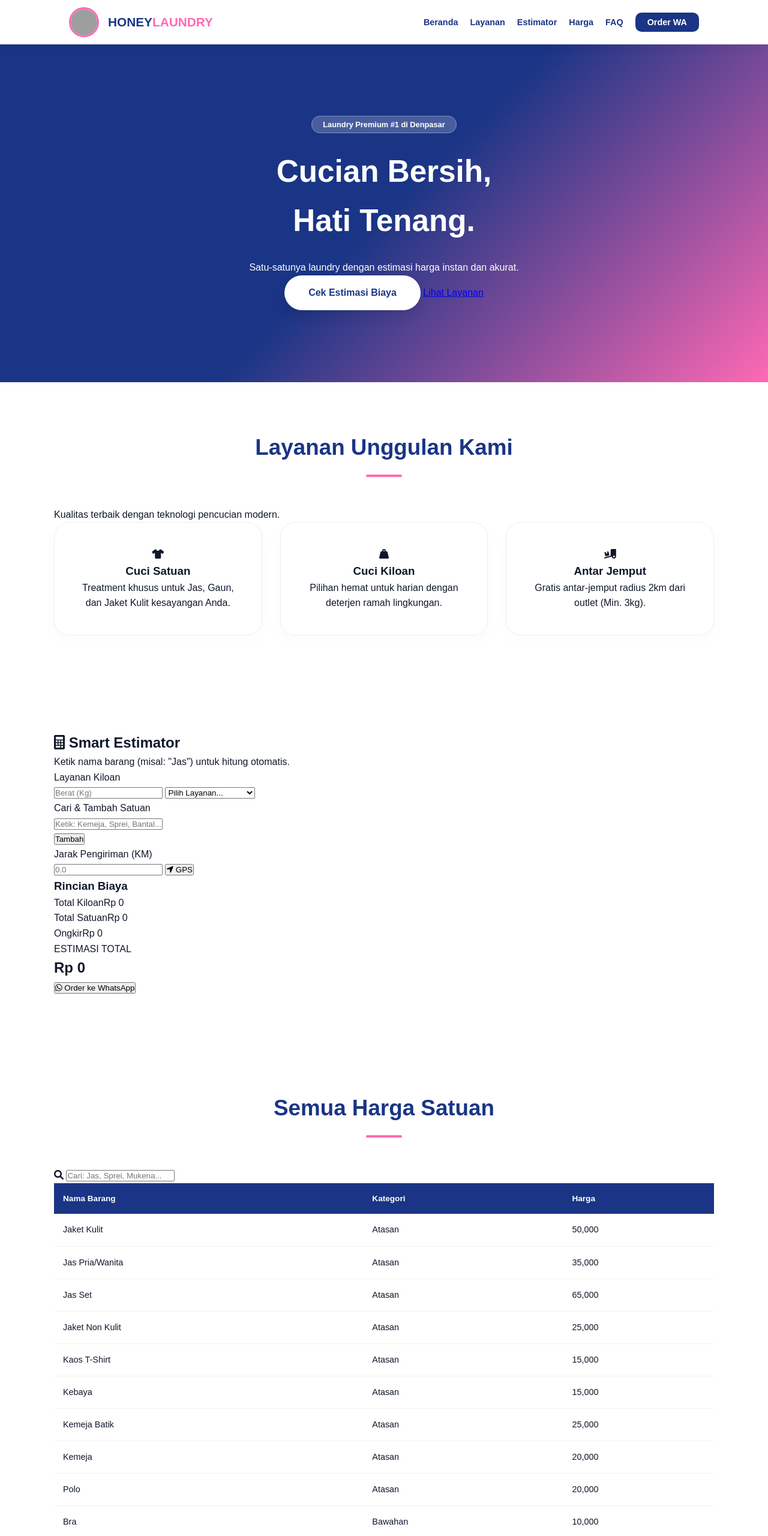
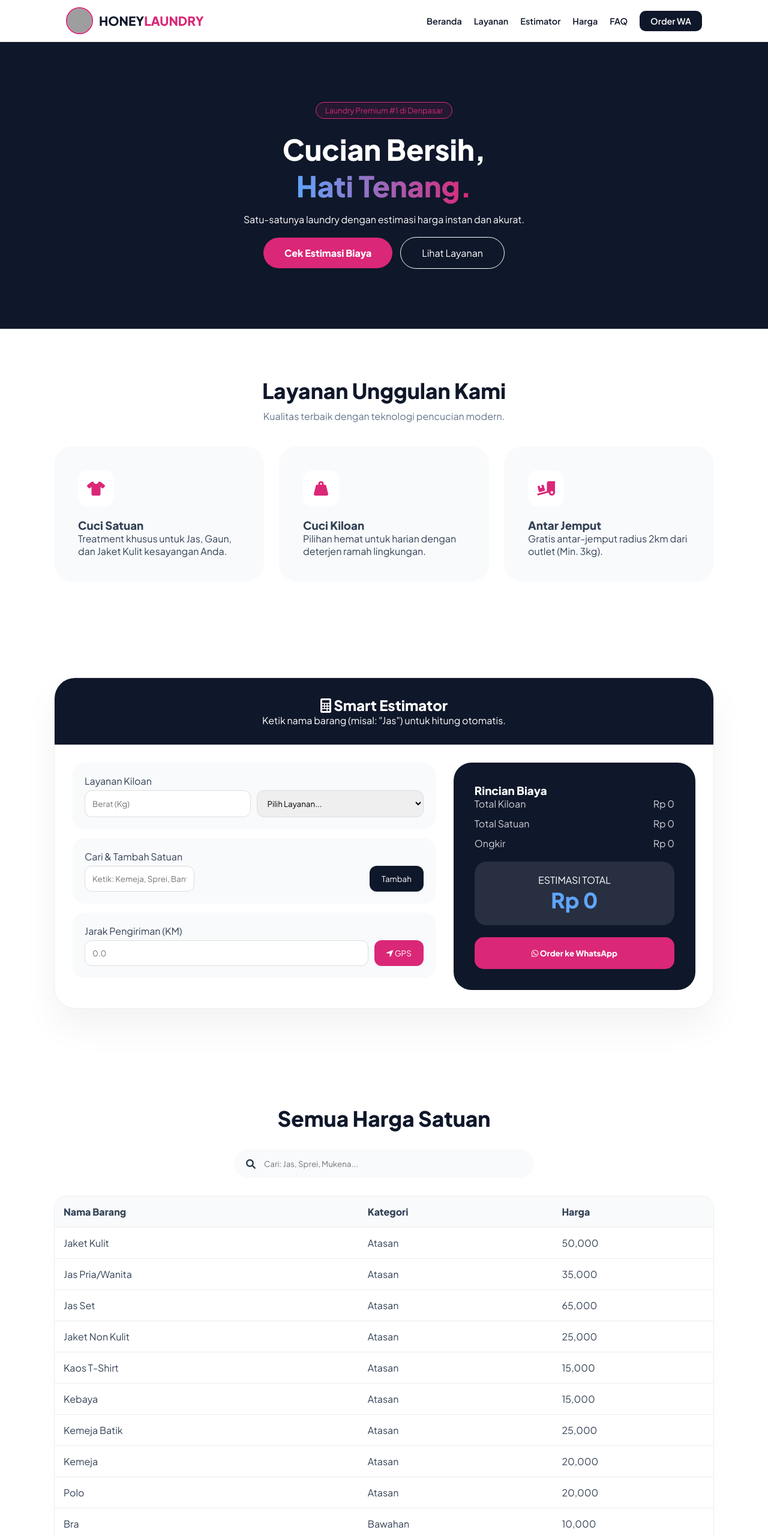
Before and after one commit to honeylaundry/honeylaundry.github.io, a plain HTML site: page index.html in a window 1280 px wide. Shown: the top 2560 px of the page at 60% size. Drawn offline with Linux system fonts and the light colour scheme; grey boxes are pictures that could not be loaded.

Commit message:
Update style.css

```diff
--- a/style.css
+++ b/style.css
@@ -1,44 +1,53 @@
-/* -- TEMA WARNA MODERN -- */
 :root {
-  --navy: #1a3585;
-  --navy-dark: #122663;
-  --pink: #ff69b4;
+  --navy: #0f172a;
+  --pink: #db2777;
   --white: #ffffff;
-  --black: #0f172a;
-  --gray-light: #f8fafc;
-  --glass: rgba(255, 255, 255, 0.95);
+  --gray: #f8fafc;
+  --text: #334155;
 }
 
 * {
   margin: 0;
   padding: 0;
   box-sizing: border-box;
+  font-family: "Plus Jakarta Sans", sans-serif;
 }
 html {
   scroll-behavior: smooth;
 }
 body {
-  font-family: "Poppins", sans-serif;
-  line-height: 1.6;
-  color: var(--black);
-  background: var(--white);
-  overflow-x: hidden;
+  color: var(--text);
+  background: white;
 }
 .container {
   max-width: 1100px;
-  margin: auto;
-  padding: 0 25px;
+  margin: 0 auto;
+  padding: 0 20px;
+}
+.text-center {
+  text-align: center;
 }
 
-/* Header */
+/* REVEAL ANIMATION NATIVE */
+.reveal {
+  opacity: 0;
+  transform: translateY(30px);
+  transition: all 0.8s ease;
+}
+.reveal.active {
+  opacity: 1;
+  transform: translateY(0);
+}
+
+/* NAVBAR */
 header {
-  background: var(--glass);
+  background: rgba(255, 255, 255, 0.9);
   backdrop-filter: blur(10px);
-  padding: 12px 0;
-  box-shadow: 0 4px 20px rgba(0, 0, 0, 0.05);
   position: sticky;
   top: 0;
   z-index: 1000;
+  border-bottom: 1px solid #eee;
+  padding: 12px 0;
 }
 nav {
   display: flex;
@@ -48,28 +57,25 @@ nav {
 .logo-container {
   display: flex;
   align-items: center;
-  gap: 15px;
+  gap: 10px;
 }
 .site-logo {
-  width: 50px;
-  height: 50px;
+  width: 45px;
+  height: 45px;
   border-radius: 50%;
-  object-fit: cover;
-  border: 3px solid var(--pink);
+  border: 2px solid var(--pink);
 }
 .logo-text {
+  font-weight: 800;
   font-size: 1.3rem;
-  font-weight: 800;
   color: var(--navy);
-  text-transform: uppercase;
 }
 .logo-text span {
   color: var(--pink);
 }
-
 .nav-links {
+  display: flex;
   list-style: none;
-  display: flex;
   gap: 20px;
   align-items: center;
 }
@@ -82,239 +88,276 @@ nav {
 .btn-nav {
   background: var(--navy);
   color: white !important;
-  padding: 8px 20px;
+  padding: 8px 18px;
   border-radius: 10px;
 }
 
-/* Hero */
+/* HERO */
 .hero {
-  background: linear-gradient(135deg, var(--navy) 50%, var(--pink));
-  padding: 120px 0;
+  background: var(--navy);
+  padding: 100px 0;
   color: white;
   text-align: center;
 }
+.hero h1 {
+  font-size: 3rem;
+  font-weight: 800;
+  margin-bottom: 15px;
+}
+.text-gradient {
+  background: linear-gradient(to right, #60a5fa, #db2777);
+  -webkit-background-clip: text;
+  -webkit-text-fill-color: transparent;
+}
 .badge {
-  background: rgba(255, 255, 255, 0.2);
-  padding: 6px 18px;
+  background: rgba(219, 39, 119, 0.1);
+  color: var(--pink);
+  padding: 5px 15px;
   border-radius: 50px;
   font-size: 0.8rem;
-  font-weight: bold;
-  border: 1px solid rgba(255, 255, 255, 0.3);
-}
-.hero h1 {
-  font-size: 3.2rem;
-  margin: 25px 0;
-  font-weight: 800;
+  border: 1px solid var(--pink);
+  margin-bottom: 20px;
+  display: inline-block;
 }
 .btn-main {
-  display: inline-block;
-  background: white;
-  color: var(--navy);
-  padding: 16px 40px;
+  background: var(--pink);
+  color: white;
+  padding: 15px 35px;
   border-radius: 50px;
   text-decoration: none;
-  font-weight: 700;
-  box-shadow: 0 10px 20px rgba(0, 0, 0, 0.1);
-  transition: 0.3s;
+  font-weight: 800;
+  display: inline-block;
+  margin-top: 20px;
 }
-.btn-main:hover {
-  transform: translateY(-5px);
-  background: var(--pink);
+.btn-secondary {
   color: white;
+  border: 1px solid white;
+  padding: 15px 35px;
+  border-radius: 50px;
+  text-decoration: none;
+  margin-left: 10px;
+  display: inline-block;
 }
 
-/* Section Title */
+/* LAYANAN */
 .section {
   padding: 80px 0;
 }
 .section-title {
-  text-align: center;
-  margin-bottom: 50px;
+  font-size: 2.2rem;
+  font-weight: 800;
   color: var(--navy);
-  font-size: 2.3rem;
-  font-weight: 800;
-  position: relative;
+  margin-bottom: 10px;
 }
-.section-title::after {
-  content: "";
-  display: block;
-  width: 60px;
-  height: 4px;
-  background: var(--pink);
-  margin: 15px auto;
-  border-radius: 10px;
+.section-desc {
+  color: #64748b;
+  margin-bottom: 40px;
 }
-
-/* Service Cards */
 .services-grid {
   display: grid;
   grid-template-columns: repeat(auto-fit, minmax(280px, 1fr));
-  gap: 30px;
+  gap: 25px;
 }
 .service-card {
-  background: white;
+  background: var(--gray);
   padding: 40px;
-  border-radius: 25px;
-  text-align: center;
-  border: 1px solid #eee;
-  box-shadow: 0 10px 30px rgba(0, 0, 0, 0.02);
+  border-radius: 30px;
   transition: 0.3s;
 }
 .service-card:hover {
   transform: translateY(-10px);
-  border-color: var(--pink);
+  background: white;
+  box-shadow: 0 20px 40px rgba(0, 0, 0, 0.05);
 }
-.icon-pink {
-  font-size: 3rem;
+.icon-box {
+  width: 60px;
+  height: 60px;
+  background: white;
   color: var(--pink);
+  border-radius: 15px;
+  display: flex;
+  align-items: center;
+  justify-content: center;
+  font-size: 1.5rem;
   margin-bottom: 20px;
 }
 
-/* Tables Layout */
-.price-container {
+/* ESTIMATOR */
+.calc-card {
+  background: white;
+  border-radius: 35px;
+  overflow: hidden;
+  border: 1px solid #eee;
+  box-shadow: 0 30px 60px rgba(0, 0, 0, 0.05);
+}
+.calc-header {
+  background: var(--navy);
+  color: white;
+  padding: 30px;
+  text-align: center;
+}
+.calc-grid {
   display: grid;
-  grid-template-columns: 1fr 1fr;
+  grid-template-columns: 1.5fr 1fr;
   gap: 30px;
+  padding: 30px;
 }
-.full-width {
-  grid-column: 1 / -1;
+.input-card {
+  background: var(--gray);
+  padding: 20px;
+  border-radius: 20px;
+  margin-bottom: 15px;
 }
-.mt-50 {
-  margin-top: 50px;
+.flex-input {
+  display: flex;
+  gap: 10px;
+  margin-top: 5px;
 }
-.price-box {
+input,
+select {
+  flex: 1;
+  padding: 12px;
+  border-radius: 12px;
+  border: 1px solid #ddd;
+  outline: none;
+}
+.custom-dropdown {
+  position: absolute;
+  top: 100%;
+  left: 0;
+  right: 0;
   background: white;
-  border-radius: 20px;
+  border: 1px solid #eee;
+  border-radius: 12px;
+  max-height: 200px;
+  overflow-y: auto;
+  z-index: 100;
+  display: none;
+  box-shadow: 0 10px 20px rgba(0, 0, 0, 0.1);
 }
-.price-subtitle {
-  color: var(--navy);
-  margin-bottom: 20px;
-  font-size: 1.2rem;
-  border-left: 5px solid var(--pink);
-  padding-left: 15px;
+.dropdown-item {
+  padding: 12px;
+  cursor: pointer;
+  border-bottom: 1px solid #f8fafc;
+  font-size: 0.9rem;
+}
+.btn-add,
+.btn-gps {
+  background: var(--navy);
+  color: white;
+  padding: 0 20px;
+  border: none;
+  border-radius: 12px;
+  cursor: pointer;
+}
+.btn-gps {
+  background: var(--pink);
 }
 
-.price-table {
-  overflow-x: auto;
-  background: white;
+.result-box {
+  background: var(--navy);
+  color: white;
+  padding: 35px;
+  border-radius: 30px;
+  position: sticky;
+  top: 100px;
+}
+.res-item {
+  display: flex;
+  justify-content: space-between;
+  margin-bottom: 12px;
+  opacity: 0.8;
+}
+.res-total {
+  background: rgba(255, 255, 255, 0.1);
+  padding: 20px;
+  border-radius: 20px;
+  text-align: center;
+  margin-top: 20px;
+}
+.res-total h2 {
+  color: #60a5fa;
+  font-size: 2.2rem;
+}
+.btn-order {
+  width: 100%;
+  background: var(--pink);
+  padding: 18px;
   border-radius: 15px;
-  box-shadow: 0 5px 20px rgba(0, 0, 0, 0.05);
+  color: white;
+  font-weight: 800;
+  border: none;
+  cursor: pointer;
+  margin-top: 20px;
+}
+
+/* PRICELIST & FAQ */
+.search-main {
+  position: relative;
+  max-width: 500px;
+  margin: 30px auto;
+}
+.search-main i {
+  position: absolute;
+  left: 20px;
+  top: 50%;
+  transform: translateY(-50%);
+}
+.search-main input {
+  width: 100%;
+  padding: 15px 50px;
+  border-radius: 50px;
+  background: var(--gray);
+  border: none;
+}
+.table-container {
+  border-radius: 20px;
+  border: 1px solid #eee;
+  overflow: hidden;
 }
 table {
   width: 100%;
   border-collapse: collapse;
 }
-table th {
+th,
+td {
+  padding: 15px;
+  text-align: left;
+  border-bottom: 1px solid #eee;
+}
+th {
+  background: var(--gray);
+  font-weight: 800;
+}
+
+.faq-grid {
+  display: grid;
+  grid-template-columns: repeat(auto-fit, minmax(300px, 1fr));
+  gap: 20px;
+}
+.faq-card {
+  background: var(--gray);
+  padding: 30px;
+  border-radius: 25px;
+}
+.faq-card h4 {
+  margin-bottom: 10px;
+  color: var(--navy);
+}
+
+footer {
   background: var(--navy);
   color: white;
-  padding: 15px;
-  text-align: left;
-  font-size: 0.85rem;
-}
-table td {
-  padding: 15px;
-  border-bottom: 1px solid #f1f1f1;
-  font-size: 0.9rem;
-  font-weight: 500;
-}
-.table-group {
-  background: #f8fafc !important;
-  font-weight: 800;
-  color: var(--navy);
-  text-transform: uppercase;
-  font-size: 0.7rem;
-}
-table tr:hover {
-  background-color: #fff9fc;
+  padding: 60px 0;
+  text-align: center;
+  margin-top: 60px;
 }
 
-/* FAQ */
-.faq-container {
-  max-width: 800px;
-  margin: auto;
-}
-.faq-item {
-  background: var(--gray-light);
-  padding: 25px;
-  border-radius: 15px;
-  margin-bottom: 15px;
-  border-left: 5px solid var(--pink);
-}
-.faq-item h4 {
-  color: var(--navy);
-  margin-bottom: 10px;
-}
-
-/* Footer */
-footer {
-  background: var(--black);
-  color: white;
-  padding: 70px 0 30px;
-  text-align: center;
-  border-radius: 40px 40px 0 0;
-}
-.footer-brand {
-  display: flex;
-  align-items: center;
-  justify-content: center;
-  gap: 15px;
-  margin-bottom: 20px;
-}
-.footer-logo {
-  width: 60px;
-  height: 60px;
-  border-radius: 50%;
-  border: 2px solid var(--pink);
-}
-.btn-route {
-  background: var(--pink);
-  color: white;
-  padding: 12px 30px;
-  border-radius: 50px;
-  text-decoration: none;
-  font-weight: bold;
-  display: inline-block;
-  margin: 20px 0;
-}
-.socials a {
-  color: white;
-  font-size: 1.5rem;
-  margin: 0 10px;
-}
-.copyright {
-  margin-top: 30px;
-  font-size: 0.8rem;
-  opacity: 0.4;
-}
-
-/* WA Float */
-.wa-float {
-  position: fixed;
-  bottom: 30px;
-  right: 30px;
-  background: #25d366;
-  color: white;
-  padding: 16px 30px;
-  border-radius: 50px;
-  text-decoration: none;
-  font-weight: bold;
-  box-shadow: 0 10px 20px rgba(37, 211, 102, 0.3);
-  z-index: 2000;
-  transition: 0.3s;
-}
-.wa-float:hover {
-  transform: scale(1.1);
-}
-
-/* Mobile */
 @media (max-width: 768px) {
+  .calc-grid {
+    grid-template-columns: 1fr;
+  }
   .nav-links {
     display: none;
   }
-  .hero h1 {
-    font-size: 2.2rem;
-  }
-  .price-container {
-    grid-template-columns: 1fr;
-  }
 }
```
